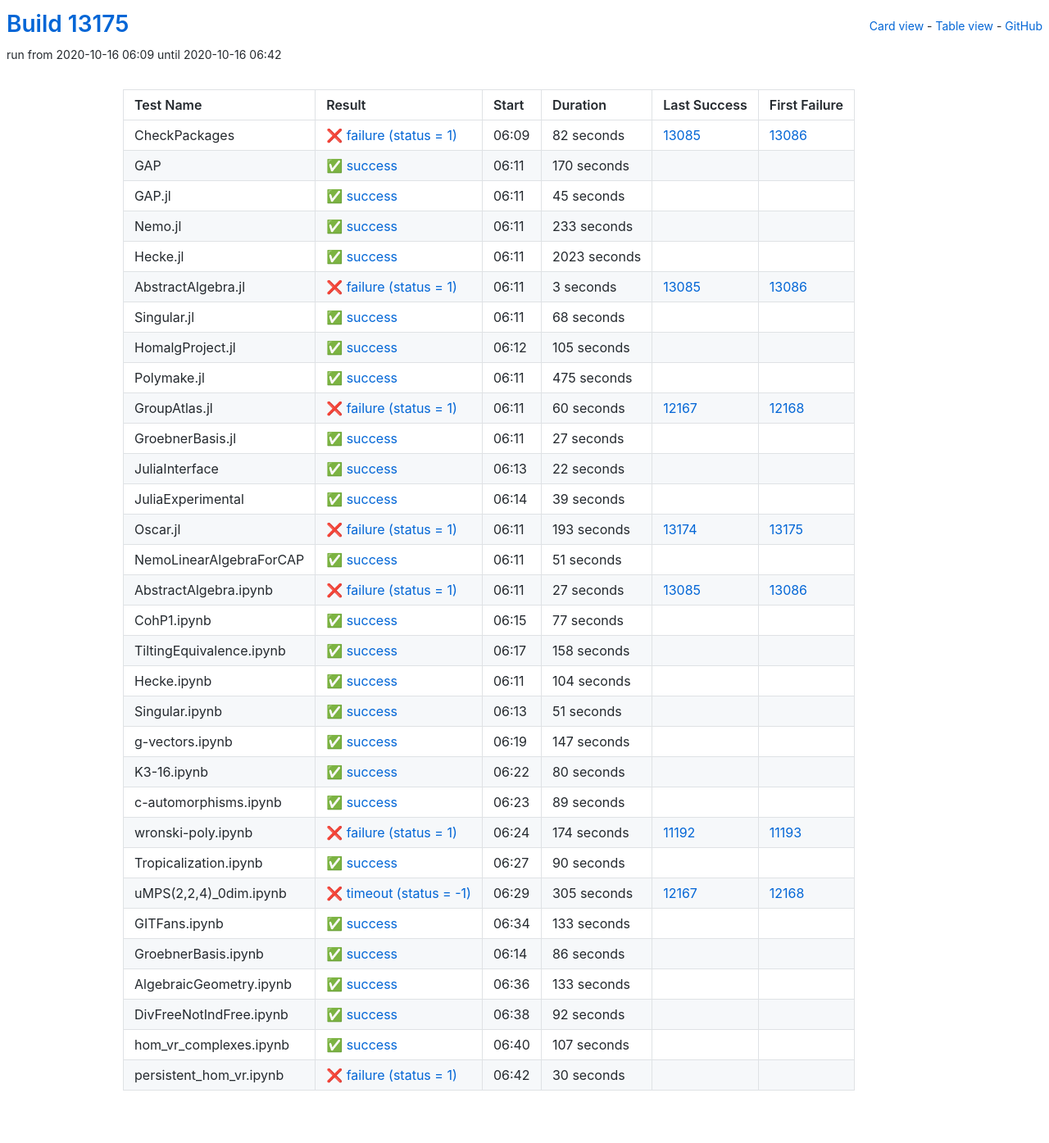
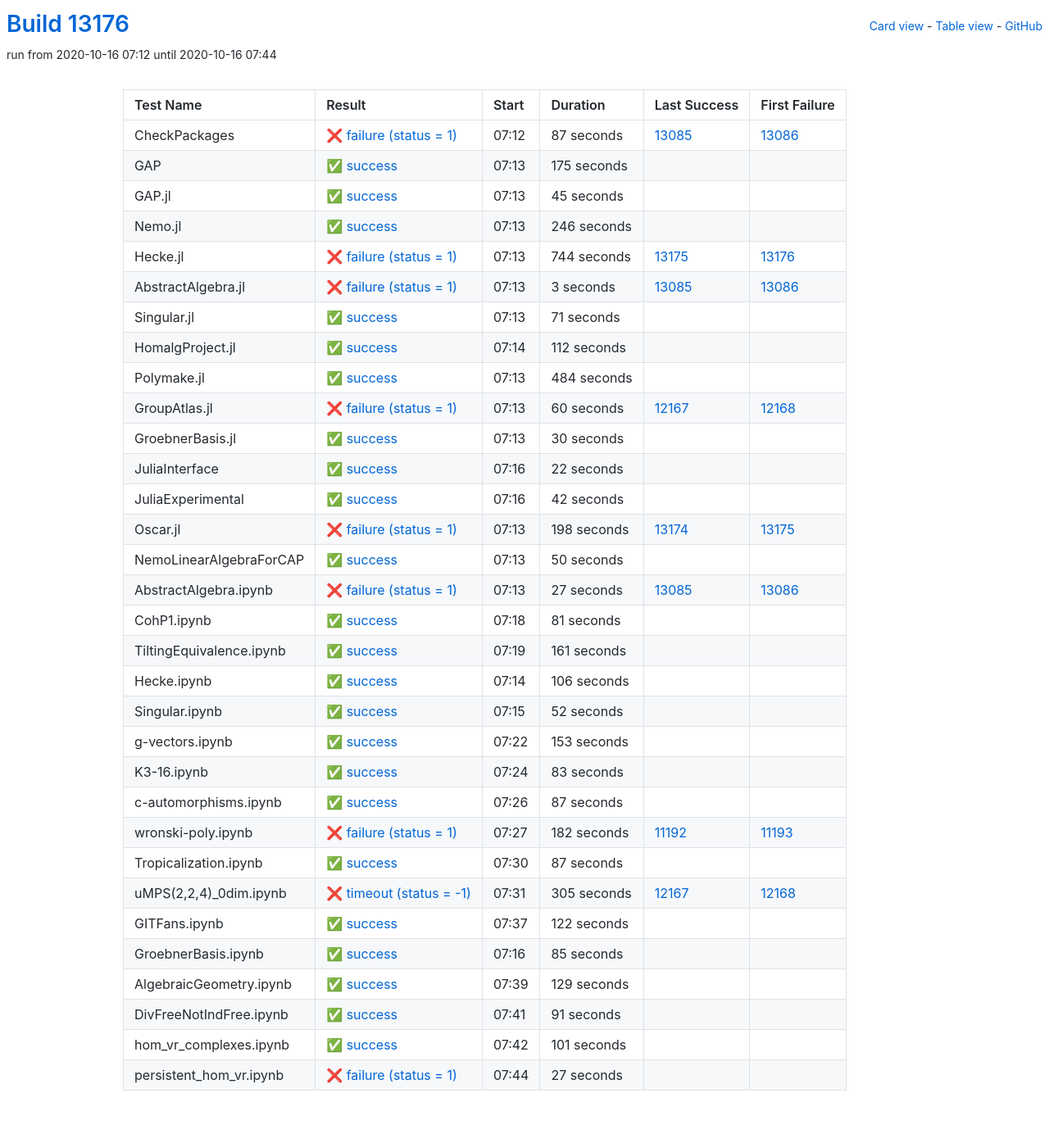
Before and after one commit to oscar-system/oscar-ci-status, a Jekyll site: the page built from table.html, in a window 1280 px wide. Shown: the whole page at 82% size. Built offline with Jekyll 4.4.1, drawn with Linux system fonts in a browser that asks for light colours.

Commit message:
Build #13176

```diff
--- a/_data/ci.yml
+++ b/_data/ci.yml
@@ -1,6 +1,6 @@
 ---
-build: 13175
-build_url: https://oscarci.mathematik.uni-kl.de/job/oscar/13175/
+build: 13176
+build_url: https://oscarci.mathematik.uni-kl.de/job/oscar/13176/
 job: oscar
 organization: oscar-system
 repo: oscar-ci-status
@@ -8,32 +8,32 @@
 tests:
 - name: CheckPackages
   id: checkpackages
-  log: https://oscarci.mathematik.uni-kl.de/job/oscar/13175/artifact/logs/build-13175/CheckPackages.log
-  start: 2020-10-16 06:09
+  log: https://oscarci.mathematik.uni-kl.de/job/oscar/13176/artifact/logs/build-13176/CheckPackages.log
+  start: 2020-10-16 07:12
   success: false
   exitcode: 1
   status: failure
-  duration: 82
+  duration: 87
   last_success: 13085
   last_success_url: https://oscarci.mathematik.uni-kl.de/job/oscar/13085/
   first_failure: 13086
   first_failure_url: https://oscarci.mathematik.uni-kl.de/job/oscar/13086/
 - name: GAP
   id: gap
-  log: https://oscarci.mathematik.uni-kl.de/job/oscar/13175/artifact/logs/build-13175/GAP.log
-  start: 2020-10-16 06:11
+  log: https://oscarci.mathematik.uni-kl.de/job/oscar/13176/artifact/logs/build-13176/GAP.log
+  start: 2020-10-16 07:13
   success: true
   exitcode: 0
   status: success
-  duration: 170
+  duration: 175
   last_success: false
   last_success_url:
   first_failure: false
   first_failure_url:
 - name: GAP.jl
   id: gap-jl
-  log: https://oscarci.mathematik.uni-kl.de/job/oscar/13175/artifact/logs/build-13175/GAP.jl.log
-  start: 2020-10-16 06:11
+  log: https://oscarci.mathematik.uni-kl.de/job/oscar/13176/artifact/logs/build-13176/GAP.jl.log
+  start: 2020-10-16 07:13
   success: true
   exitcode: 0
   status: success
@@ -44,32 +44,32 @@
   first_failure_url:
 - name: Nemo.jl
   id: nemo-jl
-  log: https://oscarci.mathematik.uni-kl.de/job/oscar/13175/artifact/logs/build-13175/Nemo.jl.log
-  start: 2020-10-16 06:11
+  log: https://oscarci.mathematik.uni-kl.de/job/oscar/13176/artifact/logs/build-13176/Nemo.jl.log
+  start: 2020-10-16 07:13
   success: true
   exitcode: 0
   status: success
-  duration: 233
+  duration: 246
   last_success: false
   last_success_url:
   first_failure: false
   first_failure_url:
 - name: Hecke.jl
   id: hecke-jl
-  log: https://oscarci.mathematik.uni-kl.de/job/oscar/13175/artifact/logs/build-13175/Hecke.jl.log
-  start: 2020-10-16 06:11
-  success: true
-  exitcode: 0
-  status: success
-  duration: 2023
-  last_success: false
-  last_success_url:
-  first_failure: false
-  first_failure_url:
+  log: https://oscarci.mathematik.uni-kl.de/job/oscar/13176/artifact/logs/build-13176/Hecke.jl.log
+  start: 2020-10-16 07:13
+  success: false
+  exitcode: 1
+  status: failure
+  duration: 744
+  last_success: 13175
+  last_success_url: https://oscarci.mathematik.uni-kl.de/job/oscar/13175/
+  first_failure: 13176
+  first_failure_url: https://oscarci.mathematik.uni-kl.de/job/oscar/13176/
 - name: AbstractAlgebra.jl
   id: abstractalgebra-jl
-  log: https://oscarci.mathematik.uni-kl.de/job/oscar/13175/artifact/logs/build-13175/AbstractAlgebra.jl.log
-  start: 2020-10-16 06:11
+  log: https://oscarci.mathematik.uni-kl.de/job/oscar/13176/artifact/logs/build-13176/AbstractAlgebra.jl.log
+  start: 2020-10-16 07:13
   success: false
   exitcode: 1
   status: failure
@@ -80,44 +80,44 @@
   first_failure_url: https://oscarci.mathematik.uni-kl.de/job/oscar/13086/
 - name: Singular.jl
   id: singular-jl
-  log: https://oscarci.mathematik.uni-kl.de/job/oscar/13175/artifact/logs/build-13175/Singular.jl.log
-  start: 2020-10-16 06:11
+  log: https://oscarci.mathematik.uni-kl.de/job/oscar/13176/artifact/logs/build-13176/Singular.jl.log
+  start: 2020-10-16 07:13
   success: true
   exitcode: 0
   status: success
-  duration: 68
+  duration: 71
   last_success: false
   last_success_url:
   first_failure: false
   first_failure_url:
 - name: HomalgProject.jl
   id: homalgproject-jl
-  log: https://oscarci.mathematik.uni-kl.de/job/oscar/13175/artifact/logs/build-13175/HomalgProject.jl.log
-  start: 2020-10-16 06:12
+  log: https://oscarci.mathematik.uni-kl.de/job/oscar/13176/artifact/logs/build-13176/HomalgProject.jl.log
+  start: 2020-10-16 07:14
   success: true
   exitcode: 0
   status: success
-  duration: 105
+  duration: 112
   last_success: false
   last_success_url:
   first_failure: false
   first_failure_url:
 - name: Polymake.jl
   id: polymake-jl
-  log: https://oscarci.mathematik.uni-kl.de/job/oscar/13175/artifact/logs/build-13175/Polymake.jl.log
-  start: 2020-10-16 06:11
+  log: https://oscarci.mathematik.uni-kl.de/job/oscar/13176/artifact/logs/build-13176/Polymake.jl.log
+  start: 2020-10-16 07:13
   success: true
   exitcode: 0
   status: success
-  duration: 475
+  duration: 484
   last_success: false
   last_success_url:
   first_failure: false
   first_failure_url:
 - name: GroupAtlas.jl
   id: groupatlas-jl
-  log: https://oscarci.mathematik.uni-kl.de/job/oscar/13175/artifact/logs/build-13175/GroupAtlas.jl.log
-  start: 2020-10-16 06:11
+  log: https://oscarci.mathematik.uni-kl.de/job/oscar/13176/artifact/logs/build-13176/GroupAtlas.jl.log
+  start: 2020-10-16 07:13
   success: false
   exitcode: 1
   status: failure
@@ -128,20 +128,20 @@
   first_failure_url: https://oscarci.mathematik.uni-kl.de/job/oscar/12168/
 - name: GroebnerBasis.jl
   id: groebnerbasis-jl
-  log: https://oscarci.mathematik.uni-kl.de/job/oscar/13175/artifact/logs/build-13175/GroebnerBasis.jl.log
-  start: 2020-10-16 06:11
+  log: https://oscarci.mathematik.uni-kl.de/job/oscar/13176/artifact/logs/build-13176/GroebnerBasis.jl.log
+  start: 2020-10-16 07:13
   success: true
   exitcode: 0
   status: success
-  duration: 27
+  duration: 30
   last_success: false
   last_success_url:
   first_failure: false
   first_failure_url:
 - name: JuliaInterface
   id: juliainterface
-  log: https://oscarci.mathematik.uni-kl.de/job/oscar/13175/artifact/logs/build-13175/JuliaInterface.log
-  start: 2020-10-16 06:13
+  log: https://oscarci.mathematik.uni-kl.de/job/oscar/13176/artifact/logs/build-13176/JuliaInterface.log
+  start: 2020-10-16 07:16
   success: true
   exitcode: 0
   status: success
@@ -152,44 +152,44 @@
   first_failure_url:
 - name: JuliaExperimental
   id: juliaexperimental
-  log: https://oscarci.mathematik.uni-kl.de/job/oscar/13175/artifact/logs/build-13175/JuliaExperimental.log
-  start: 2020-10-16 06:14
+  log: https://oscarci.mathematik.uni-kl.de/job/oscar/13176/artifact/logs/build-13176/JuliaExperimental.log
+  start: 2020-10-16 07:16
   success: true
   exitcode: 0
   status: success
-  duration: 39
+  duration: 42
   last_success: false
   last_success_url:
   first_failure: false
   first_failure_url:
 - name: Oscar.jl
   id: oscar-jl
-  log: https://oscarci.mathematik.uni-kl.de/job/oscar/13175/artifact/logs/build-13175/Oscar.jl.log
-  start: 2020-10-16 06:11
+  log: https://oscarci.mathematik.uni-kl.de/job/oscar/13176/artifact/logs/build-13176/Oscar.jl.log
+  start: 2020-10-16 07:13
   success: false
   exitcode: 1
   status: failure
-  duration: 193
+  duration: 198
   last_success: 13174
   last_success_url: https://oscarci.mathematik.uni-kl.de/job/oscar/13174/
   first_failure: 13175
   first_failure_url: https://oscarci.mathematik.uni-kl.de/job/oscar/13175/
 - name: NemoLinearAlgebraForCAP
   id: nemolinearalgebraforcap
-  log: https://oscarci.mathematik.uni-kl.de/job/oscar/13175/artifact/logs/build-13175/NemoLinearAlgebraForCAP.log
-  start: 2020-10-16 06:11
+  log: https://oscarci.mathematik.uni-kl.de/job/oscar/13176/artifact/logs/build-13176/NemoLinearAlgebraForCAP.log
+  start: 2020-10-16 07:13
   success: true
   exitcode: 0
   status: success
-  duration: 51
+  duration: 50
   last_success: false
   last_success_url:
   first_failure: false
   first_failure_url:
 - name: AbstractAlgebra.ipynb
   id: abstractalgebra-ipynb
-  log: https://oscarci.mathematik.uni-kl.de/job/oscar/13175/artifact/logs/build-13175/AbstractAlgebra.ipynb.log
-  start: 2020-10-16 06:11
+  log: https://oscarci.mathematik.uni-kl.de/job/oscar/13176/artifact/logs/build-13176/AbstractAlgebra.ipynb.log
+  start: 2020-10-16 07:13
   success: false
   exitcode: 1
   status: failure
@@ -200,116 +200,116 @@
   first_failure_url: https://oscarci.mathematik.uni-kl.de/job/oscar/13086/
 - name: CohP1.ipynb
   id: cohp1-ipynb
-  log: https://oscarci.mathematik.uni-kl.de/job/oscar/13175/artifact/logs/build-13175/CohP1.ipynb.log
-  start: 2020-10-16 06:15
+  log: https://oscarci.mathematik.uni-kl.de/job/oscar/13176/artifact/logs/build-13176/CohP1.ipynb.log
+  start: 2020-10-16 07:18
   success: true
   exitcode: 0
   status: success
-  duration: 77
+  duration: 81
   last_success: false
   last_success_url:
   first_failure: false
   first_failure_url:
 - name: TiltingEquivalence.ipynb
   id: tiltingequivalence-ipynb
-  log: https://oscarci.mathematik.uni-kl.de/job/oscar/13175/artifact/logs/build-13175/TiltingEquivalence.ipynb.log
-  start: 2020-10-16 06:17
+  log: https://oscarci.mathematik.uni-kl.de/job/oscar/13176/artifact/logs/build-13176/TiltingEquivalence.ipynb.log
+  start: 2020-10-16 07:19
   success: true
   exitcode: 0
   status: success
-  duration: 158
+  duration: 161
   last_success: false
   last_success_url:
   first_failure: false
   first_failure_url:
 - name: Hecke.ipynb
   id: hecke-ipynb
-  log: https://oscarci.mathematik.uni-kl.de/job/oscar/13175/artifact/logs/build-13175/Hecke.ipynb.log
-  start: 2020-10-16 06:11
+  log: https://oscarci.mathematik.uni-kl.de/job/oscar/13176/artifact/logs/build-13176/Hecke.ipynb.log
+  start: 2020-10-16 07:14
   success: true
   exitcode: 0
   status: success
-  duration: 104
+  duration: 106
   last_success: false
   last_success_url:
   first_failure: false
   first_failure_url:
 - name: Singular.ipynb
   id: singular-ipynb
-  log: https://oscarci.mathematik.uni-kl.de/job/oscar/13175/artifact/logs/build-13175/Singular.ipynb.log
-  start: 2020-10-16 06:13
+  log: https://oscarci.mathematik.uni-kl.de/job/oscar/13176/artifact/logs/build-13176/Singular.ipynb.log
+  start: 2020-10-16 07:15
   success: true
   exitcode: 0
   status: success
-  duration: 51
+  duration: 52
   last_success: false
   last_success_url:
   first_failure: false
   first_failure_url:
 - name: g-vectors.ipynb
   id: g-vectors-ipynb
-  log: https://oscarci.mathematik.uni-kl.de/job/oscar/13175/artifact/logs/build-13175/g-vectors.ipynb.log
-  start: 2020-10-16 06:19
+  log: https://oscarci.mathematik.uni-kl.de/job/oscar/13176/artifact/logs/build-13176/g-vectors.ipynb.log
+  start: 2020-10-16 07:22
   success: true
   exitcode: 0
   status: success
-  duration: 147
+  duration: 153
   last_success: false
   last_success_url:
   first_failure: false
   first_failure_url:
 - name: K3-16.ipynb
   id: k3-16-ipynb
-  log: https://oscarci.mathematik.uni-kl.de/job/oscar/13175/artifact/logs/build-13175/K3-16.ipynb.log
-  start: 2020-10-16 06:22
+  log: https://oscarci.mathematik.uni-kl.de/job/oscar/13176/artifact/logs/build-13176/K3-16.ipynb.log
+  start: 2020-10-16 07:24
   success: true
   exitcode: 0
   status: success
-  duration: 80
+  duration: 83
   last_success: false
   last_success_url:
   first_failure: false
   first_failure_url:
 - name: c-automorphisms.ipynb
   id: c-automorphisms-ipynb
-  log: https://oscarci.mathematik.uni-kl.de/job/oscar/13175/artifact/logs/build-13175/c-automorphisms.ipynb.log
-  start: 2020-10-16 06:23
+  log: https://oscarci.mathematik.uni-kl.de/job/oscar/13176/artifact/logs/build-13176/c-automorphisms.ipynb.log
+  start: 2020-10-16 07:26
   success: true
   exitcode: 0
   status: success
-  duration: 89
+  duration: 87
   last_success: false
   last_success_url:
   first_failure: false
   first_failure_url:
 - name: wronski-poly.ipynb
   id: wronski-poly-ipynb
-  log: https://oscarci.mathematik.uni-kl.de/job/oscar/13175/artifact/logs/build-13175/wronski-poly.ipynb.log
-  start: 2020-10-16 06:24
+  log: https://oscarci.mathematik.uni-kl.de/job/oscar/13176/artifact/logs/build-13176/wronski-poly.ipynb.log
+  start: 2020-10-16 07:27
   success: false
   exitcode: 1
   status: failure
-  duration: 174
+  duration: 182
   last_success: 11192
   last_success_url: https://oscarci.mathematik.uni-kl.de/job/oscar/11192/
   first_failure: 11193
   first_failure_url: https://oscarci.mathematik.uni-kl.de/job/oscar/11193/
 - name: Tropicalization.ipynb
   id: tropicalization-ipynb
-  log: https://oscarci.mathematik.uni-kl.de/job/oscar/13175/artifact/logs/build-13175/Tropicalization.ipynb.log
-  start: 2020-10-16 06:27
+  log: https://oscarci.mathematik.uni-kl.de/job/oscar/13176/artifact/logs/build-13176/Tropicalization.ipynb.log
+  start: 2020-10-16 07:30
   success: true
   exitcode: 0
   status: success
-  duration: 90
+  duration: 87
   last_success: false
   last_success_url:
   first_failure: false
   first_failure_url:
 - name: uMPS(2,2,4)_0dim.ipynb
   id: umps-2-2-4-0dim-ipynb
-  log: https://oscarci.mathematik.uni-kl.de/job/oscar/13175/artifact/logs/build-13175/uMPS-2-2-4-_0dim.ipynb.log
-  start: 2020-10-16 06:29
+  log: https://oscarci.mathematik.uni-kl.de/job/oscar/13176/artifact/logs/build-13176/uMPS-2-2-4-_0dim.ipynb.log
+  start: 2020-10-16 07:31
   success: false
   exitcode: -1
   status: timeout
@@ -320,72 +320,72 @@
   first_failure_url: https://oscarci.mathematik.uni-kl.de/job/oscar/12168/
 - name: GITFans.ipynb
   id: gitfans-ipynb
-  log: https://oscarci.mathematik.uni-kl.de/job/oscar/13175/artifact/logs/build-13175/GITFans.ipynb.log
-  start: 2020-10-16 06:34
+  log: https://oscarci.mathematik.uni-kl.de/job/oscar/13176/artifact/logs/build-13176/GITFans.ipynb.log
+  start: 2020-10-16 07:37
   success: true
   exitcode: 0
   status: success
-  duration: 133
+  duration: 122
   last_success: false
   last_success_url:
   first_failure: false
   first_failure_url:
 - name: GroebnerBasis.ipynb
   id: groebnerbasis-ipynb
-  log: https://oscarci.mathematik.uni-kl.de/job/oscar/13175/artifact/logs/build-13175/GroebnerBasis.ipynb.log
-  start: 2020-10-16 06:14
+  log: https://oscarci.mathematik.uni-kl.de/job/oscar/13176/artifact/logs/build-13176/GroebnerBasis.ipynb.log
+  start: 2020-10-16 07:16
   success: true
   exitcode: 0
   status: success
-  duration: 86
+  duration: 85
   last_success: false
   last_success_url:
   first_failure: false
   first_failure_url:
 - name: AlgebraicGeometry.ipynb
   id: algebraicgeometry-ipynb
-  log: https://oscarci.mathematik.uni-kl.de/job/oscar/13175/artifact/logs/build-13175/AlgebraicGeometry.ipynb.log
-  start: 2020-10-16 06:36
+  log: https://oscarci.mathematik.uni-kl.de/job/oscar/13176/artifact/logs/build-13176/AlgebraicGeometry.ipynb.log
+  start: 2020-10-16 07:39
   success: true
   exitcode: 0
   status: success
-  duration: 133
+  duration: 129
   last_success: false
   last_success_url:
   first_failure: false
   first_failure_url:
 - name: DivFreeNotIndFree.ipynb
   id: divfreenotindfree-ipynb
-  log: https://oscarci.mathematik.uni-kl.de/job/oscar/13175/artifact/logs/build-13175/DivFreeNotIndFree.ipynb.log
-  start: 2020-10-16 06:38
+  log: https://oscarci.mathematik.uni-kl.de/job/oscar/13176/artifact/logs/build-13176/DivFreeNotIndFree.ipynb.log
+  start: 2020-10-16 07:41
   success: true
   exitcode: 0
   status: success
-  duration: 92
+  duration: 91
   last_success: false
   last_success_url:
   first_failure: false
   first_failure_url:
 - name: hom_vr_complexes.ipynb
   id: hom-vr-complexes-ipynb
-  log: https://oscarci.mathematik.uni-kl.de/job/oscar/13175/artifact/logs/build-13175/hom_vr_complexes.ipynb.log
-  start: 2020-10-16 06:40
+  log: https://oscarci.mathematik.uni-kl.de/job/oscar/13176/artifact/logs/build-13176/hom_vr_complexes.ipynb.log
+  start: 2020-10-16 07:42
   success: true
   exitcode: 0
   status: success
-  duration: 107
+  duration: 101
   last_success: false
   last_success_url:
   first_failure: false
   first_failure_url:
 - name: persistent_hom_vr.ipynb
   id: persistent-hom-vr-ipynb
-  log: https://oscarci.mathematik.uni-kl.de/job/oscar/13175/artifact/logs/build-13175/persistent_hom_vr.ipynb.log
-  start: 2020-10-16 06:42
+  log: https://oscarci.mathematik.uni-kl.de/job/oscar/13176/artifact/logs/build-13176/persistent_hom_vr.ipynb.log
+  start: 2020-10-16 07:44
   success: false
   exitcode: 1
   status: failure
-  duration: 30
+  duration: 27
   last_success: false
   last_success_url:
   first_failure: false
```
Also changed, not shown: README.md.
